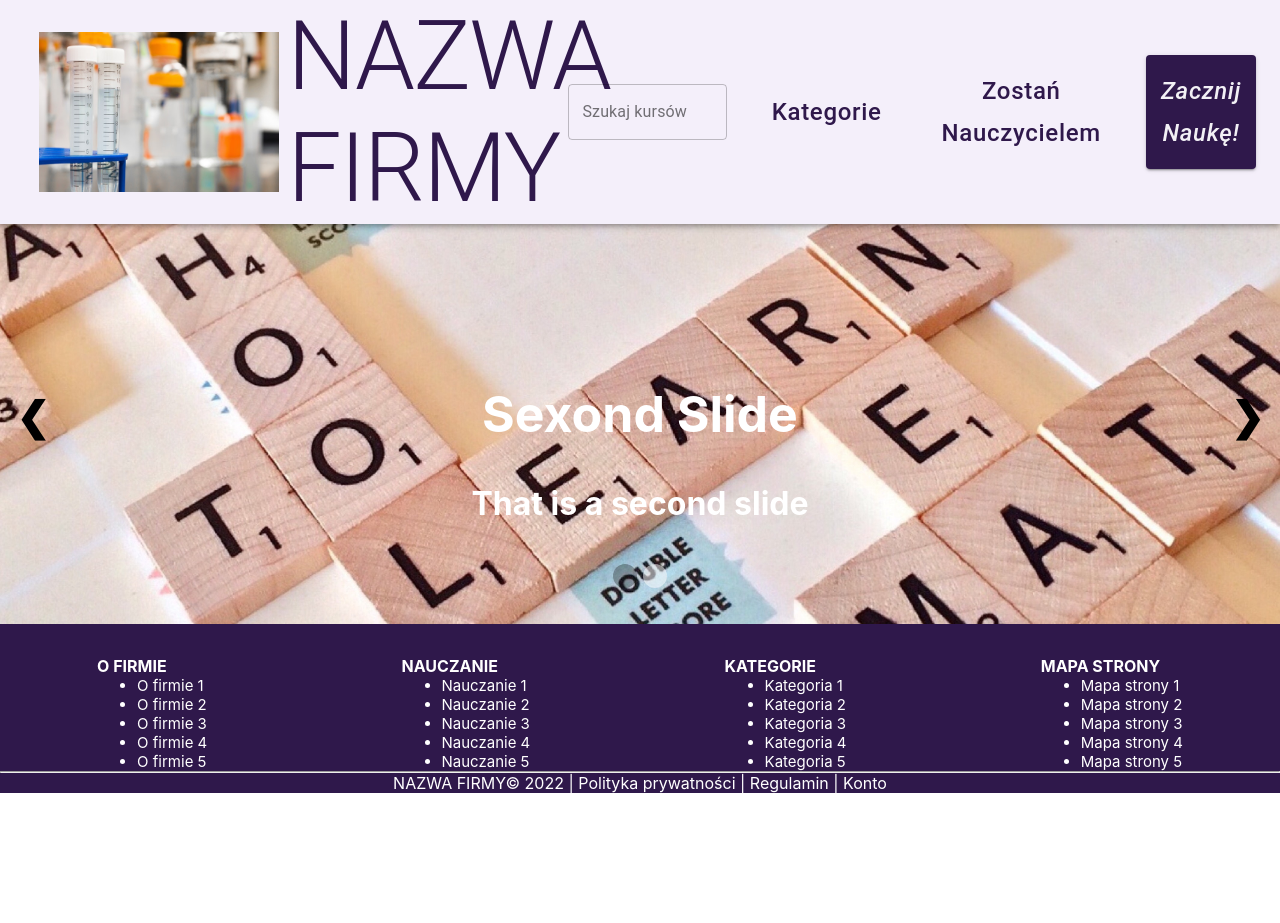
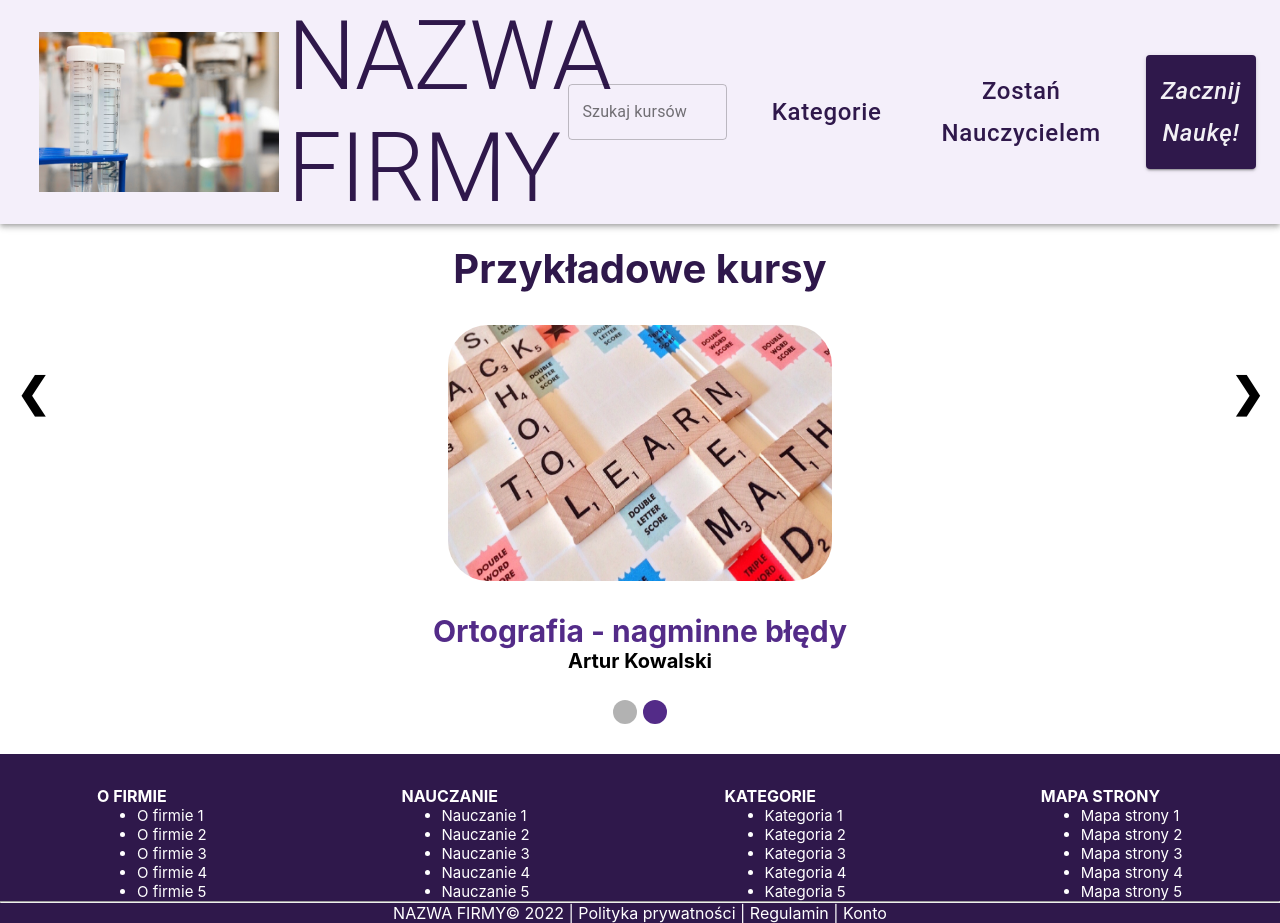
Before and after one commit to pascalbertin/serwis-z-tresciami-dydaktycznymi, a React (Create React App) app in the folder client/: page / in a window 1280 px wide. Before the commit the page ends 800 px from the top, so only its background shows below. Built offline with nearby package versions, Linux system fonts and the light colour scheme.

Commit message:
[FEATURE] Adjust slider's styling

```diff
--- a/client/src/components/footer/Footer.css
+++ b/client/src/components/footer/Footer.css
@@ -2,9 +2,7 @@
     color: white;
     background-color: #2F184B;
     padding-top: 2em;
-    position: relative;
     flex-direction: row;
-    bottom: 0;
     width: 100%;
   }
 
--- a/client/src/components/slider/Slider.js
+++ b/client/src/components/slider/Slider.js
@@ -4,6 +4,7 @@ import Dots from "./Dots";
 import Arrows from "./Arrows";
 import SliderImage from "./SliderImage";
 import "./slider.css";
+import { Typography } from "@material-ui/core";
 
 const len = SliderImage.length - 1;
 
@@ -19,6 +20,7 @@ function Slider(props) {
 
     return (
         <div className="slider-container">
+            <h2 className="main-slide-text">Przykładowe kursy</h2>
             <SliderContent activeIndex={activeIndex} sliderImage={SliderImage} />
             <Arrows
                 prevSlide={() =>
--- a/client/src/components/slider/SliderContent.js
+++ b/client/src/components/slider/SliderContent.js
@@ -8,9 +8,12 @@ function SliderContent({ activeIndex, sliderImage }) {
                 key={index}
                 className={index === activeIndex ? "slides active" : "inactive"}
                 >
-                    <img className="slide-image" src={slide.urls} alt=""/>
+                    <div className="slider-image-container">
+                        <img className="slide-image" src={slide.urls} alt=""/>
+                    </div>
                     <h2 className="slide-title">{slide.title}</h2>
                     <h3 className="slide-text">{slide.description}</h3>
+
                 </div>
             ))}
         </section>
--- a/client/src/components/slider/SliderImage.js
+++ b/client/src/components/slider/SliderImage.js
@@ -3,13 +3,13 @@ import foto2 from '../../assets/images/words.jpg';
 
 export default [
     {
-        title: "First Slide",
-        description: "That is a first slide",
+        title: "Jak dobrze się uczyć?",
+        description: "Adam Nowak",
         urls: foto1,
     },
     {
-        title: "Sexond Slide",
-        description: "That is a second slide",
+        title: "Ortografia - nagminne błędy",
+        description: "Artur Kowalski",
         urls: foto2,
     },
 ];
--- a/client/src/components/slider/slider.css
+++ b/client/src/components/slider/slider.css
@@ -9,11 +9,11 @@
 }
 
 .slider-container {
-    height: var(--heights);
+    height: 500px;
+    margin-bottom: 30px;
     width: var(--widths);
-    position: relative;
-    margin: auto;
-    overflow: hidden;
+    display: flex;
+    flex-direction: column;
 }
 
 .active {
@@ -24,34 +24,50 @@
     display: none;
 }
 
+.slider-image-container {
+    height: 320px;
+    display: flex;
+    flex-direction: row;
+    justify-content: center;
+    align-items: center;
+}
+
+.slider-container section {
+    height: 100%;
+}
+
 .slides {
-    height: var(--heights);
+    height: 100%;
     width: var(--widths);
-    position: relative;
 }
 
 .slide-image {
+    width: auto;
+    height: 80%;
+    border-radius: 40px;
+    max-height: 256px;
+    max-width: 384px;
+}
+
+.main-slide-text {
     width: 100%;
-    height: 100%;
-    position: absolute;
-    object-fit: cover;
+    color: #2F184B;
+    font-size: 40px;
+    text-align: center;
+    padding-top: 20px;
 }
 
 .slide-title,
 .slide-text {
     width: 100%;
-    height: 100%;
-    color: white;
-    font-size: 50px;
-    position: absolute;
+    color: #532B88;
+    font-size: 30px;
     text-align: center;
-    top: 40%;
-    z-index: 10;
 }
 
 .slide-text {
-    top: 65%;
-    font-size: 2rem;
+    color: black;
+    font-size: 20px;
 }
 
 .prev,
@@ -81,13 +97,8 @@
 }
 
 .all-dots {
-    width: 100%;
-    height: 100%;
-    position: absolute;
     display: flex;
-    top: 85%;
     justify-content: center;
-    z-index: 200;
 }
 
 .dot {
@@ -102,5 +113,5 @@
 
 .active-dot,
 .dot:hover {
-    background-color: rgba(255, 255, 255, 0.5);
+    background-color: #532B88;
 }
```
